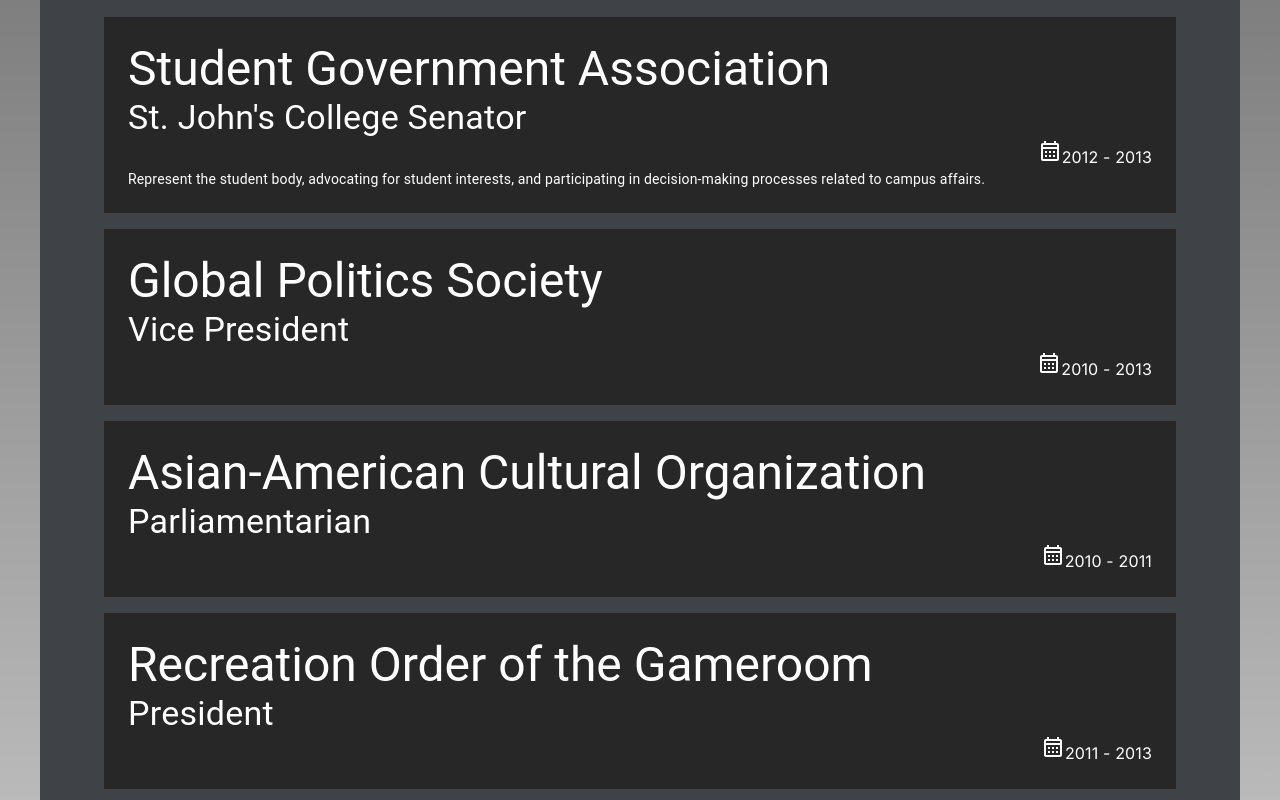
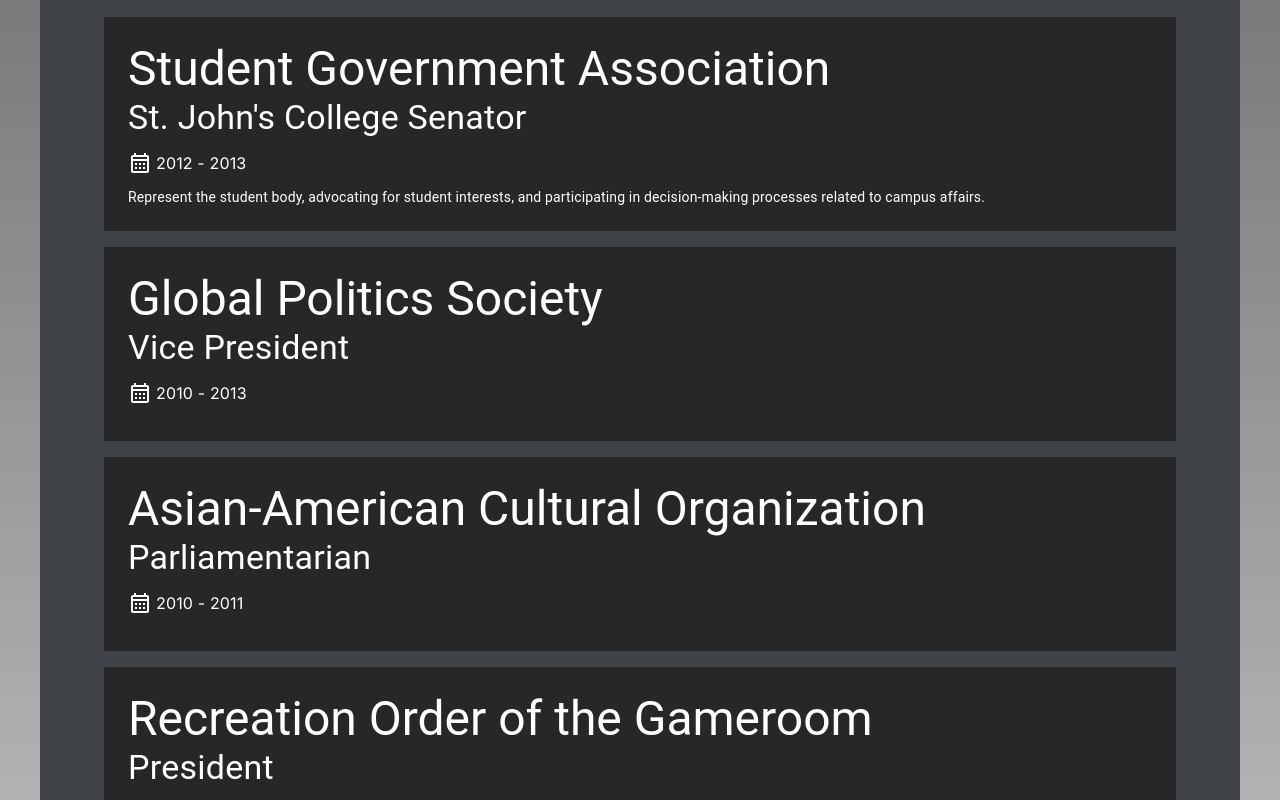
Before and after one commit to deuvarney/portf, a Next.js app: page /education in a window 1280 px wide. Shown: the part 1480-2280 px from the top of the page. Built offline with nearby package versions, Linux system fonts and the light colour scheme.

Commit message:
Update positioning of elements in Headers

```diff
--- a/src/app/education/page.tsx
+++ b/src/app/education/page.tsx
@@ -33,7 +33,7 @@ function SchoolGroups({ groups }: { groups: SchoolGroup[] }) {
                         </HeaderTypography>
                         <p className={styles.groupRoleDuration}>
                             <CalendarMonthOutlinedIcon />
-                            {start} - {end}
+                            <span className={styles.groupRoleDurationText}>{start} - {end}</span>
                         </p>
                         <Typography variant="body2" className={styles.groupSummary}>
                             {group.summary}
--- a/src/app/education/styles.module.scss
+++ b/src/app/education/styles.module.scss
@@ -20,9 +20,13 @@ $tablet-breakpoint: 768px;
 
 
 .groupRoleDuration {
-    text-align: right;
+    display: flex;
+    padding: 12px 0;
 }
 
+.groupRoleDurationText {
+    padding-left: 4px;
+}
 
 .groupName {
     margin-bottom: 24px;
@@ -32,12 +36,7 @@ $tablet-breakpoint: 768px;
     margin-bottom: 24px;
 }
 
-// .years-awarded {
-//     margin-bottom: 32px
-// }
-
 .group-divider {
-    // margin-bottom: 24px;
     margin: 32px 0;
 }
 
@@ -45,25 +44,12 @@ $tablet-breakpoint: 768px;
 
 
 .groupSection {
-    // margin-bottom: 48px;
-    // background-color: rgb(50, 50, 50);
-
-    // background-color: #222;
-
     margin: 16px 32px;
     padding: 24px;
-    // background-color: #404246;
-    // background-color: #393939;;
     background-color: #272727;;
 
-    // &.even {
-    //     // background-color: rgb(60, 60, 60);
-    // }
     @media (max-width: $tablet-breakpoint) {
         margin-left: 0;
         margin-right: 0;
-
-        // padding-left: 0;
-        // padding-right: 0;
     }
 }
--- a/src/app/history/page.tsx
+++ b/src/app/history/page.tsx
@@ -16,6 +16,7 @@ import { usePathname } from 'next/navigation';
 import ProjectItems from '@/components/ProjectItems';
 import HeaderTypography from '@/components/HeaderTypography';
 import { getProgramLangInfo, getToolInfo } from '@/utils/toolsUtil';
+import { WorkHistoryRole } from '@/types/types';
 
 function ToolItem({tool, flipped}) {
 
@@ -67,7 +68,7 @@ function LanguageChip({language}: {language: string;}) {
 }
 
 
-function WorkHistoryItem2(props){
+function WorkHistoryItem2(props: WorkHistoryRole){
     const {name, summary, dates, projects = [], resumeTasks = []} = props;
     const resumeTasksTrimmed = resumeTasks.slice(0, 3);
 
@@ -84,7 +85,7 @@ function WorkHistoryItem2(props){
             <Typography sx={{ width: '33%', flexShrink: 0 }}>
                 {name}
             </Typography>
-            <Typography sx={{ color: 'text.secondary' }}><span className={styles.roleDate}><CalendarMonthOutlined className={styles.roleCalendar}/> {dates}</span></Typography>
+            <Typography sx={{ color: 'text.secondary' }} display={'flex'}><span className={styles.roleDate}><CalendarMonthOutlined className={styles.roleCalendar}/> {dates}</span></Typography>
             </AccordionSummary>
             <AccordionDetails>
                 <Divider className={styles.roleDetailsDivider} />
@@ -113,7 +114,6 @@ export default function WorkHistory(){
                 workHistoryData.map((workCompany, idx) => (
                     <section key={idx} className={styles.sectionContainer}>
                         <div className={styles.sectionTopHeader}>
-                            {/* <h2 className="company-name"></h2> */}
                             <Link
                                 href={`${pathname}/${workCompany.urlPath}`}
                                 className={styles.workHistoryLink}
--- a/src/components/ProjectItems/styles.module.scss
+++ b/src/components/ProjectItems/styles.module.scss
@@ -1,7 +1,7 @@
 .cardActionArea {
     &:focus,&:hover{
         .cardMedia {
-            filter: grayscale(0);
+            filter: grayscale(0); // TODO: Make this behavior global
         }
     }
 }
```
